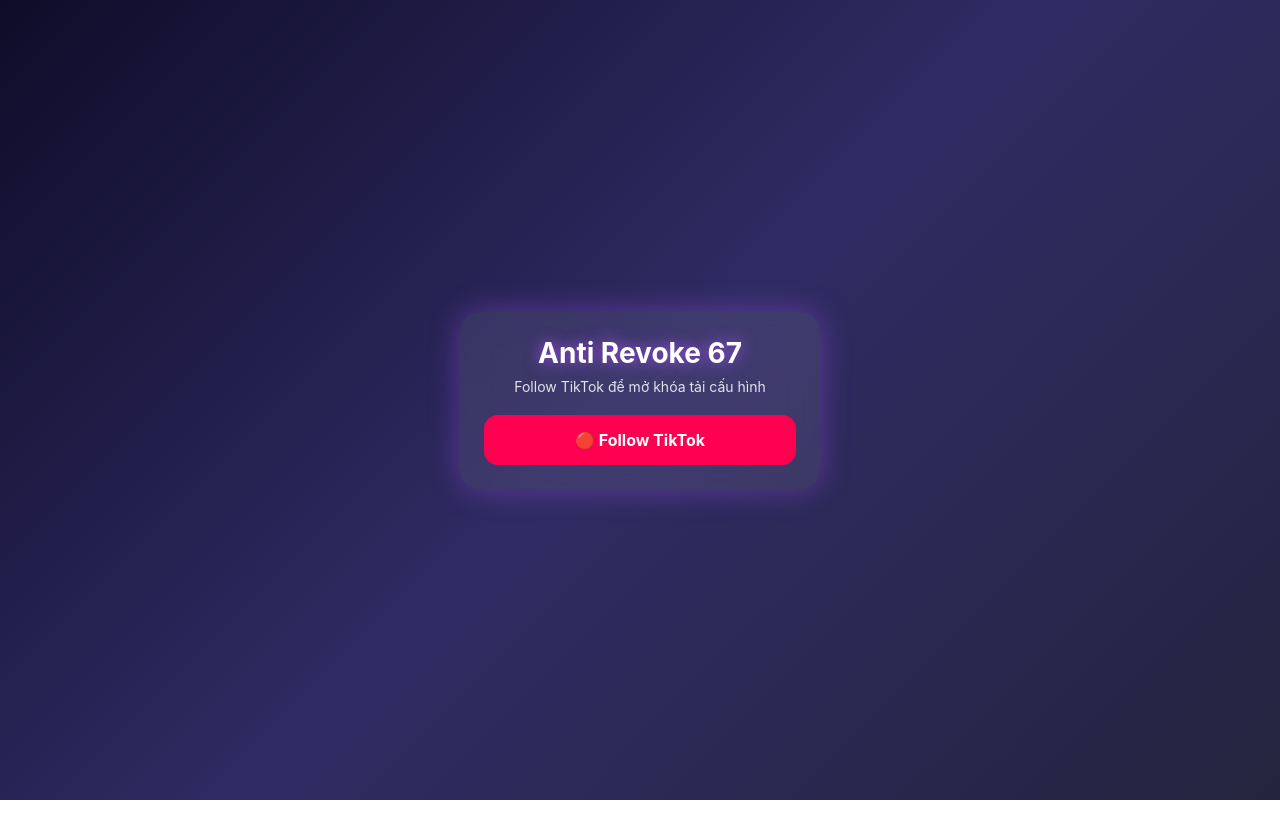
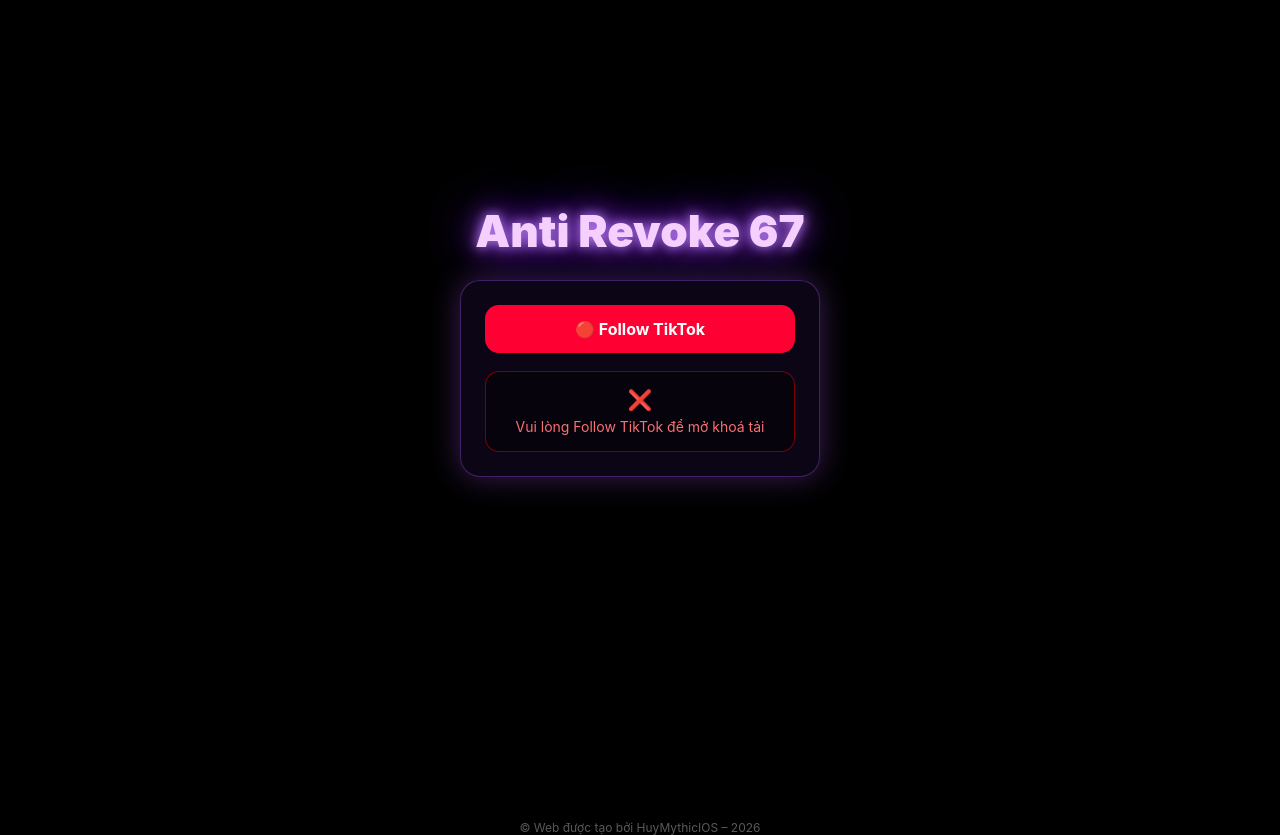
Before and after one commit to HuyMythicIOS/Tes1, a plain HTML site: page index.html in a window 1280 px wide. Before the commit the page ends 800 px from the top, so only its background shows below. Drawn offline with Linux system fonts and the light colour scheme.

Commit message:
Update index.html

```diff
--- a/index.html
+++ b/index.html
@@ -4,101 +4,172 @@
 <meta charset="UTF-8">
 <meta name="viewport" content="width=device-width, initial-scale=1.0, viewport-fit=cover">
 <title>Anti Revoke 67</title>
-
 <style>
-*{box-sizing:border-box;margin:0;padding:0}
+*{margin:0;padding:0;box-sizing:border-box}
+html,body{
+  width:100%;
+  min-height:100%;
+  font-family:-apple-system,BlinkMacSystemFont,sans-serif;
+  background:black;
+}
 body{
-  height:100vh;
+  overflow-y:auto;
+  -webkit-overflow-scrolling:touch;
+}
+canvas{
+  position:fixed;
+  inset:0;
+  z-index:0;
+}
+@keyframes slideUp{
+  from{transform:translateY(60px);opacity:0}
+  to{transform:translateY(0);opacity:1}
+}
+.container{
+  position:relative;
+  z-index:2;
+  min-height:100vh;
+  padding:
+    env(safe-area-inset-top)
+    16px
+    calc(env(safe-area-inset-bottom) + 120px);
   display:flex;
+  flex-direction:column;
   align-items:center;
   justify-content:center;
-  font-family:-apple-system,BlinkMacSystemFont,sans-serif;
-  background:linear-gradient(135deg,#0f0c29,#302b63,#24243e);
-  color:white;
+  animation:slideUp .9s ease-out;
 }
-.box{
+.title{
+  font-size:44px;
+  font-weight:900;
+  color:#f5d0fe;
+  margin-bottom:22px;
+  text-align:center;
+  text-shadow:
+    0 0 12px #c084fc,
+    0 0 28px #9333ea,
+    0 0 52px #6d28d9;
+}
+.glass{
   width:100%;
   max-width:360px;
-  background:rgba(255,255,255,.08);
-  backdrop-filter:blur(16px);
+  padding:24px;
   border-radius:20px;
-  padding:24px;
+  background:rgba(20,10,40,.55);
+  backdrop-filter:blur(18px);
+  border:1px solid rgba(168,85,247,.35);
+  box-shadow:0 0 30px rgba(168,85,247,.35);
   text-align:center;
-  box-shadow:0 0 30px rgba(168,85,247,.4);
 }
-h1{
-  font-size:28px;
-  margin-bottom:8px;
-  text-shadow:0 0 15px #a855f7;
-}
-p{
-  font-size:14px;
-  opacity:.85;
-  margin-bottom:20px;
-}
-a.btn{
+.btn{
   display:block;
   width:100%;
-  padding:15px;
+  padding:14px;
   border-radius:14px;
-  background:#ff0050;
-  color:white;
+  background:#ff0033;
+  color:#fff;
   font-size:16px;
   font-weight:700;
   text-decoration:none;
 }
-a.btn.done{background:#22c55e}
-.loading{
+.status{
+  margin-top:16px;
   display:none;
-  margin-top:14px;
+  justify-content:center;
+  align-items:center;
+  gap:10px;
+  color:#22c55e;
+}
+.loader{
+  width:22px;height:22px;
+  border:3px solid rgba(255,255,255,.2);
+  border-top:3px solid #22c55e;
+  border-radius:50%;
+  animation:spin 1s linear infinite;
+}
+@keyframes spin{to{transform:rotate(360deg)}}
+.locked{
+  margin-top:18px;
+  padding:16px;
+  border-radius:14px;
+  background:rgba(0,0,0,.4);
+  border:1px solid rgba(255,0,0,.45);
+  color:#f87171;
+  font-size:14px;
+}
+.locked span{
+  display:block;
+  margin-bottom:6px;
+  font-size:20px;
 }
 .download{
+  margin-top:18px;
   display:none;
-  margin-top:18px;
-  padding:14px;
+  padding:16px;
   border-radius:14px;
-  background:rgba(34,197,94,.15);
-  border:1px solid #22c55e;
+  background:rgba(0,0,0,.4);
+  border:1px solid rgba(34,197,94,.45);
+}
+.download .ok{
+  color:#22c55e;
+  font-weight:700;
+  margin-bottom:8px;
 }
 .download a{
+  display:block;
   color:#22c55e;
   font-weight:700;
   text-decoration:none;
+  word-break:break-all;
 }
-.timer{
-  margin-top:8px;
-  font-size:14px;
-  opacity:.9;
+footer{
+  position:relative;
+  z-index:2;
+  text-align:center;
+  font-size:12px;
+  color:rgba(255,255,255,.35);
+  padding:20px 12px env(safe-area-inset-bottom);
 }
 </style>
 </head>
-
 <body>
 
-<div class="box">
-  <h1>Anti Revoke 67</h1>
-  <p>Follow TikTok để mở khóa tải cấu hình</p>
+<canvas id="space"></canvas>
 
-  <!-- LINK TIKTOK THẬT -->
-  <a id="followBtn"
+<div class="container">
+  <div class="title">Anti Revoke 67</div>
+
+  <div class="glass">
+
+    <!-- LINK THẬT – iOS KHÔNG CHẶN -->
+    <a id="followBtn" class="btn"
        href="https://www.tiktok.com/@tungtung27356"
        class="btn">
        🔴 Follow TikTok
     </a>
 
-  <div class="loading" id="loading">
-    ⏳ Đang xác minh…
-    <div class="timer" id="timer"></div>
+    <div id="status" class="status">
+      <div class="loader"></div>
+      <span id="count">Đang xác minh…</span>
     </div>
 
-  <div class="download" id="download">
-    ✅ Xác minh thành công
-    <br><br>
+    <div id="locked" class="locked">
+      <span>❌</span>
+      Vui lòng Follow TikTok để mở khoá tải
+    </div>
+
+    <div id="download" class="download">
+      <div class="ok">✅ Follow TikTok thành công</div>
       <a href="https://github.com/HuyMythicIOS/Tes1/releases/download/v1.67/Anti_Revoke_67.mobileconfig">
         📥 Tải cấu hình DNS
       </a>
     </div>
   </div>
+</div>
+
+<footer>
+  © Web được tạo bởi HuyMythicIOS – 2026
+</footer>
 
 <script>
 const followBtn = document.getElementById("followBtn");
```
Lines whose indentation alone changed are shown as unchanged.
